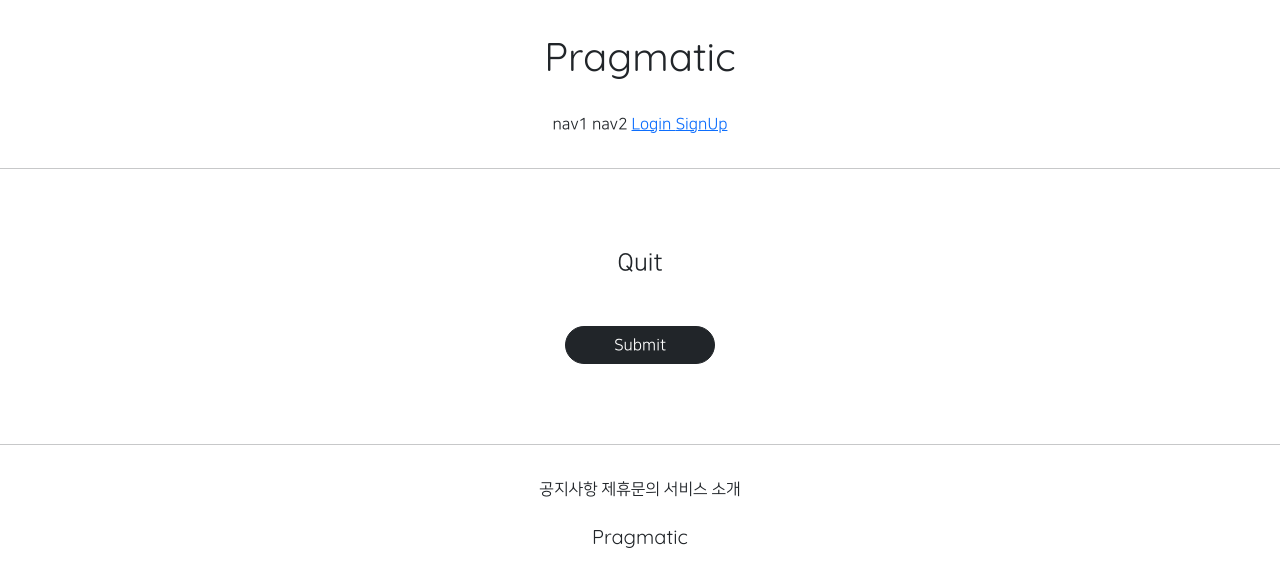
After one commit to sin00528/django_project, a Django app: page /accounts/delete/1 in a window 1280 px wide. The commit adds this page. Shown: the top 587 px of the page. Run offline with Django 3.2, Linux system fonts and the light colour scheme; tables that the repository leaves empty hold one stand-in row (values such as "Sample post"); parts of the project's set-up code (start-up, migrations or seed data) failed here and were passed over; some libraries are stand-ins or nearby versions.

Commit message:
0719 commit 2

```diff
--- /dev/null
+++ b/accountapp/templates/accountapp/delete.html
@@ -0,0 +1,21 @@
+{% extends 'base.html' %}
+
+{% block content %}
+
+    <div class="text-center mw-500 m-auto">
+        <div class="m-5">
+            <h4>Quit</h4>
+        </div>
+        <div>
+            <form action="{% url 'accountapp:delete' pk=target_user.pk %}" method="post">
+                {% csrf_token %}
+                <div class="m-5">
+                    <input type="submit"
+                       class="btn btn-dark rounded-pill px-5">
+                </div>
+            </form>
+        </div>
+    </div>
+
+
+{% endblock %}
--- a/accountapp/urls.py
+++ b/accountapp/urls.py
@@ -2,7 +2,7 @@ from django.contrib import admin
 from django.contrib.auth.views import LoginView, LogoutView
 from django.urls import path, include
 
-from accountapp.views import hello_world, AccountCreateView, AccountDetailView, AccountUpdateView
+from accountapp.views import hello_world, AccountCreateView, AccountDetailView, AccountUpdateView, AccountDeleteView
 
 app_name = 'accountapp'
 
@@ -14,4 +14,6 @@ urlpatterns = [
     path('create/', AccountCreateView.as_view(), name='create'),
     path('detail/<int:pk>', AccountDetailView.as_view(), name='detail'),
     path('update/<int:pk>', AccountUpdateView.as_view(), name='update'),
+    path('delete/<int:pk>', AccountDeleteView.as_view(), name='delete'),
+
 ]
--- a/accountapp/views.py
+++ b/accountapp/views.py
@@ -5,7 +5,7 @@ from django.shortcuts import render
 
 # Create your views here.
 from django.urls import reverse, reverse_lazy
-from django.views.generic import CreateView, DetailView, UpdateView
+from django.views.generic import CreateView, DetailView, UpdateView, DeleteView
 
 from accountapp.models import HelloWorld
 
@@ -45,3 +45,10 @@ class AccountUpdateView(UpdateView):
     # detail.html로 가야하나, key을 전달할수 있는 방법이 없으므로 일단은 hello_world로 돌아간다
     success_url = reverse_lazy('accountapp:hello_world')
     template_name = 'accountapp/update.html'
+
+
+class AccountDeleteView(DeleteView):
+    model = User
+    context_object_name = 'target_user'
+    success_url = reverse_lazy('accountapp:hello_world')
+    template_name = 'accountapp/delete.html'
```
Also changed, not shown: accountapp/templates/accountapp/detail.html (+7 -1 lines).
